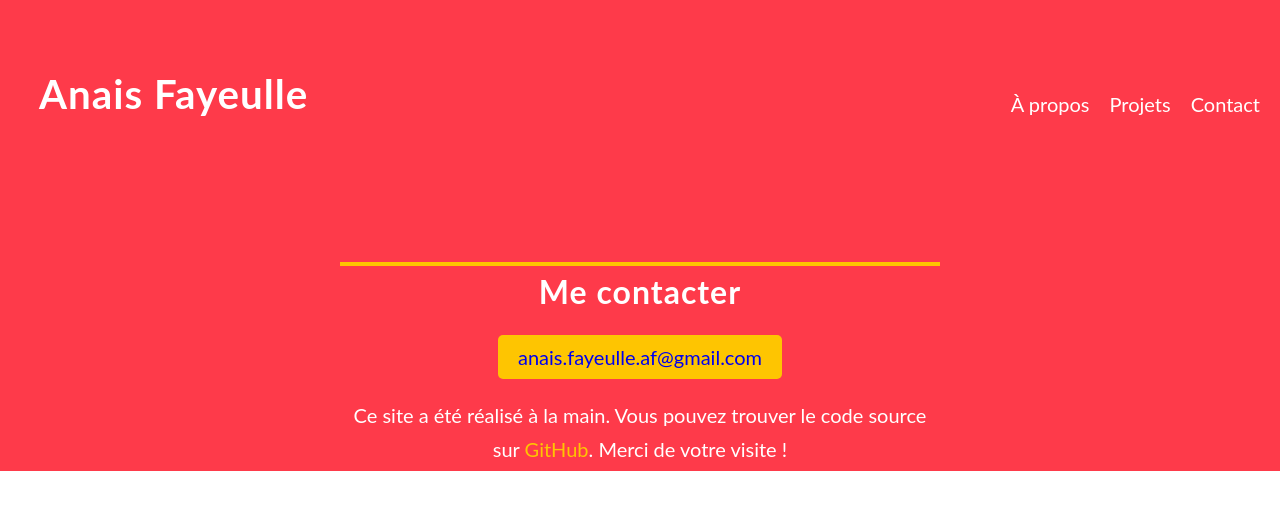
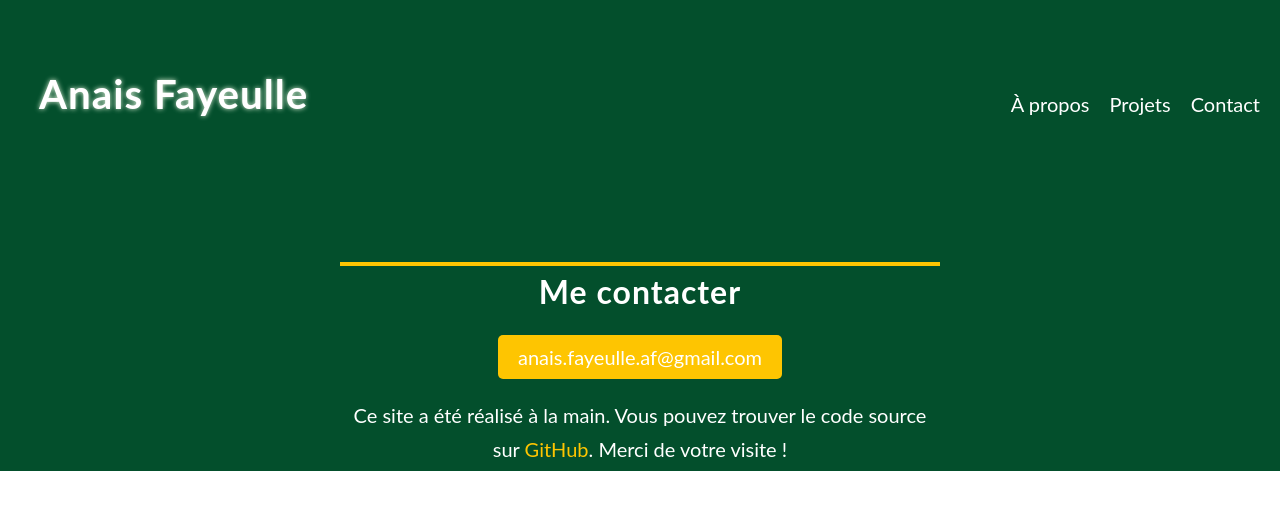
Before and after one commit to anaissclt/Portfolio, a React (Create React App) app: page / in a window 1280 px wide. Shown: the top 510 px of the page. Built offline with nearby package versions, Linux system fonts and the light colour scheme.

Commit message:
MAJ couleurs

```diff
--- a/src/layouts/Footer/Footer.jsx
+++ b/src/layouts/Footer/Footer.jsx
@@ -7,7 +7,7 @@ import "./footer.css";
 function Footer() {
   return (
     <footer>
-      <div className="container-footer">
+      <div className="container-footer" id="contact">
         <h2>Me contacter</h2>
         <div className= "container-footer-email button">
         <a href="mailto:anais.fayeulle.af@gmail.com">anais.fayeulle.af@gmail.com</a>
--- a/src/layouts/Footer/footer.css
+++ b/src/layouts/Footer/footer.css
@@ -1,7 +1,7 @@
 
 
 footer {
-    background-color: #FE3A4A;
+    background-color: #034f2c;
     color:#fff;
     padding: 10px;
 }
@@ -43,3 +43,7 @@ footer {
     cursor: pointer;
     margin: 24px 0;
 }
+
+.container-footer-email a{
+    color: #fff;
+}
--- a/src/layouts/Header/Header.jsx
+++ b/src/layouts/Header/Header.jsx
@@ -1,5 +1,6 @@
 // IMPORT
 import React from "react";
+import { Link } from "react-router-dom";
 
 // STYLE
 import "./header.css";
@@ -12,9 +13,9 @@ function Header() {
         <h1>Anais Fayeulle</h1>
         <nav className="nav">
 				<ul>
-					<li><a href="#about">À propos</a></li>
-					<li><a href="#gallery">Projets</a></li>
-					<li><a href="#contact">Contact</a></li>
+        <li><a href="#about">À propos</a></li>
+            <li><a href="#projects">Projets</a></li>
+            <li><a href="#contact">Contact</a></li>
 				</ul>
 			</nav>
       </div>
--- a/src/layouts/Header/header.css
+++ b/src/layouts/Header/header.css
@@ -1,6 +1,5 @@
 header {
-  /* background-color: #96C2DB; */
-  background-color: #fe3a4a;
+  background-color: #034F2C;
   color: #fff;
   padding: 10px;
 }
@@ -18,6 +17,7 @@ header {
 .container-header h1 {
   margin: 30px;
   letter-spacing: 1px;
+  text-shadow: 0px 0px 5px#DFF0D8;
 }
 
 .container-header h1 {
```
